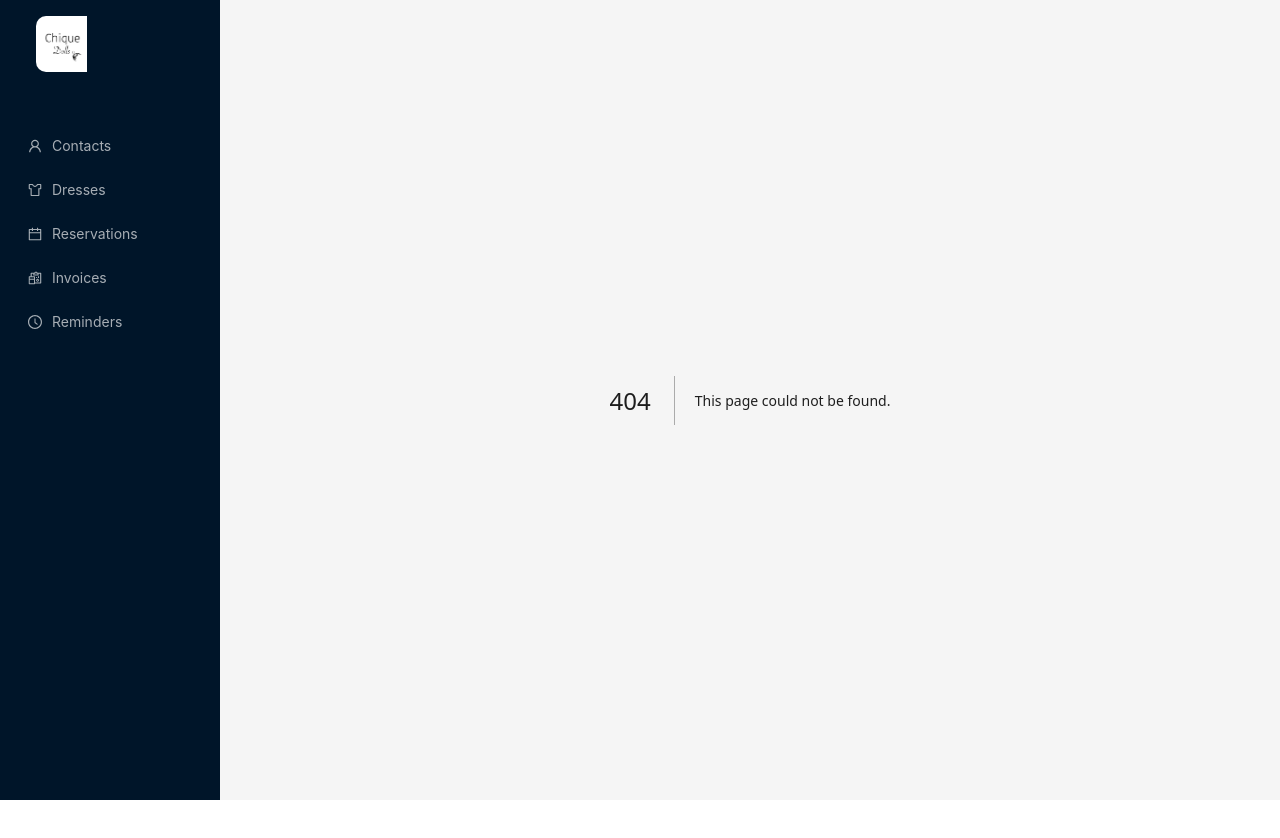
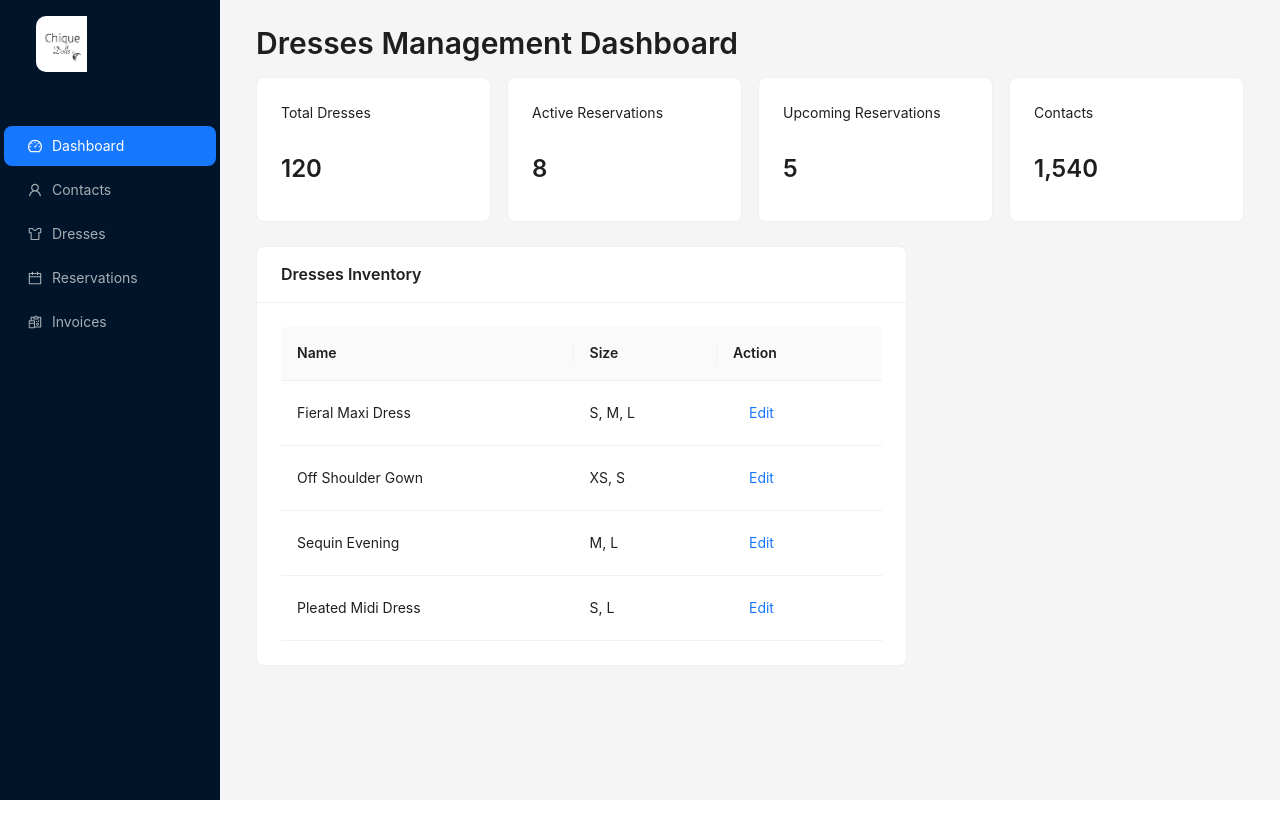
Before and after one commit to artiole-abdyli/manageInvoices, a Next.js app: page /dashboard in a window 1280 px wide. Before the commit this address had no page. Shown: the top 838 px of the page. Built offline with nearby package versions, Linux system fonts and the light colour scheme.

Commit message:
Dresses management dashboard fixed

```diff
--- /dev/null
+++ b/app/dashboard/page.tsx
@@ -0,0 +1,134 @@
+"use client";
+import React from "react";
+import {
+  Layout,
+  Menu,
+  Avatar,
+  Input,
+  Card,
+  Table,
+  Badge,
+  Button,
+  Calendar,
+  Row,
+  Col,
+  Space,
+  Typography,
+} from "antd";
+import {
+  DashboardOutlined,
+  ShoppingOutlined,
+  CalendarOutlined,
+  ContactsOutlined,
+  BarChartOutlined,
+  SettingOutlined,
+  SearchOutlined,
+  UserOutlined,
+} from "@ant-design/icons";
+
+const { Header, Sider, Content } = Layout;
+const { Title, Text } = Typography;
+
+export default function DressesDashboard() {
+  const dressData = [
+    {
+      key: "1",
+      name: "Fieral Maxi Dress",
+      size: "S, M, L",
+      status: "Available",
+    },
+    {
+      key: "2",
+      name: "Off Shoulder Gown",
+      size: "XS, S",
+      status: "Reserved",
+    },
+    {
+      key: "3",
+      name: "Sequin Evening",
+      size: "M, L",
+      status: "Available",
+    },
+    {
+      key: "4",
+      name: "Pleated Midi Dress",
+      size: "S, L",
+      status: "Out for Cleaning",
+    },
+  ];
+
+  const dressColumns = [
+    {
+      title: "Name",
+      dataIndex: "name",
+    },
+    {
+      title: "Size",
+      dataIndex: "size",
+    },
+    // {
+    //   title: "Status",
+    //   dataIndex: "status",
+    //   render: (status: any) => {
+    //     let color = "green";
+    //     if (status === "Reserved") color = "orange";
+    //     else if (status === "Out for Cleaning") color = "red";
+    //     return <Badge color={color} text={status} />;
+    //   },
+    // },
+    {
+      title: "Action",
+      render: () => <Button type="link">Edit</Button>,
+    },
+  ];
+
+  return (
+    <Layout style={{ minHeight: "100vh" }}>
+      <Layout>
+        <Content style={{ margin: "24px 16px" }}>
+          <Title level={2}>Dresses Management Dashboard</Title>
+
+          {/* Stats Cards */}
+          <Row gutter={16} style={{ marginBottom: 24 }}>
+            <Col span={6}>
+              <Card>
+                <Text>Total Dresses</Text>
+                <Title level={3}>120</Title>
+              </Card>
+            </Col>
+            <Col span={6}>
+              <Card>
+                <Text>Active Reservations</Text>
+                <Title level={3}>8</Title>
+              </Card>
+            </Col>
+            <Col span={6}>
+              <Card>
+                <Text>Upcoming Reservations</Text>
+                <Title level={3}>5</Title>
+              </Card>
+            </Col>
+            <Col span={6}>
+              <Card>
+                <Text>Contacts</Text>
+                <Title level={3}>1,540</Title>
+              </Card>
+            </Col>
+          </Row>
+
+          <Row gutter={24}>
+            <Col span={16}>
+              <Card title="Dresses Inventory">
+                <Table
+                  dataSource={dressData}
+                  columns={dressColumns}
+                  pagination={false}
+                />
+              </Card>
+            </Col>
+          </Row>
+        </Content>
+      </Layout>
+    </Layout>
+  );
+}
--- a/src/components/sidebar/Sidebar.tsx
+++ b/src/components/sidebar/Sidebar.tsx
@@ -14,6 +14,7 @@ import {
   OrderedListOutlined,
   ReconciliationOutlined,
   LogoutOutlined,
+  DashboardOutlined,
 } from "@ant-design/icons";
 import { url } from "inspector";
 import { useRouter } from "next/navigation";
@@ -66,6 +67,11 @@ const SiderLayout: React.FC<PropsWithChildren> = ({ children }) => {
             onClick={({ key }) => router.push(`/${key}`)}
             items={[
               {
+                key: "dashboard",
+                icon: <DashboardOutlined />,
+                label: "Dashboard",
+              },
+              {
                 key: "contacts",
                 icon: <UserOutlined />,
                 label: "Contacts",
@@ -84,11 +90,6 @@ const SiderLayout: React.FC<PropsWithChildren> = ({ children }) => {
                 key: "invoices",
                 icon: <ReconciliationOutlined />,
                 label: "Invoices",
-              },
-              {
-                key: "reminders",
-                icon: <ClockCircleOutlined />,
-                label: "Reminders",
               },
             ]}
             style={{ flex: 1 }}
```
